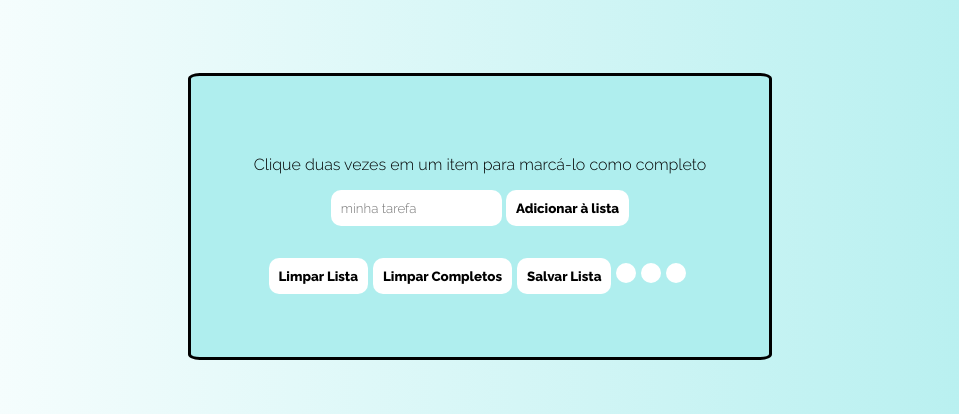
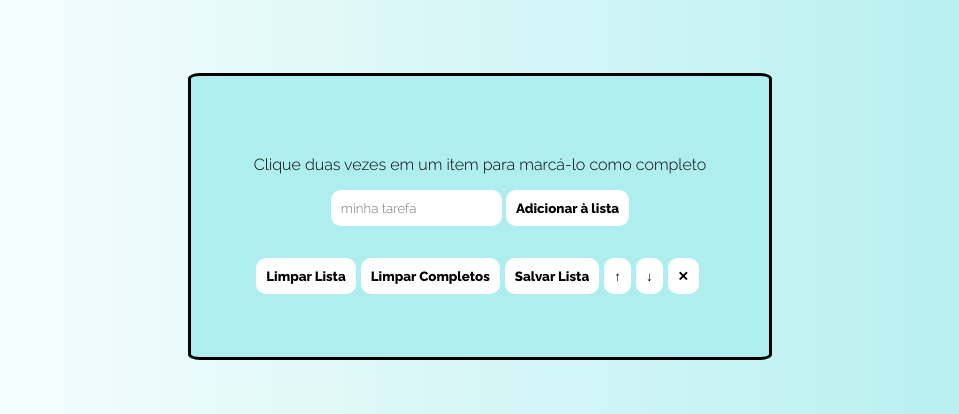
Before and after one commit to anaventura1811/minhas-tarefas, a plain HTML site: page index.html in a window 1280 px wide. Shown: the part 91-505 px from the top of the page, without its empty margins (160-1119 px from the left). Drawn offline with Linux system fonts and the light colour scheme.

Commit message:
Update index.html

```diff
--- a/index.html
+++ b/index.html
@@ -29,14 +29,13 @@
             <button id="salvar-tarefas">Salvar Lista</button>
           </div>
           <div>
-            <button id="mover-cima"></button>
+            <button id="mover-cima">&#8593;</button>
           </div>
           <div>
-            <button id="mover-baixo"></button>
+            <button id="mover-baixo">&#8595;</button>
           </div>
           <div>
-            <button id="remover-selecionado">
-           </button>
+            <button id="remover-selecionado">&#10005;</button>
           </div>
       </section>
   </main>
```
